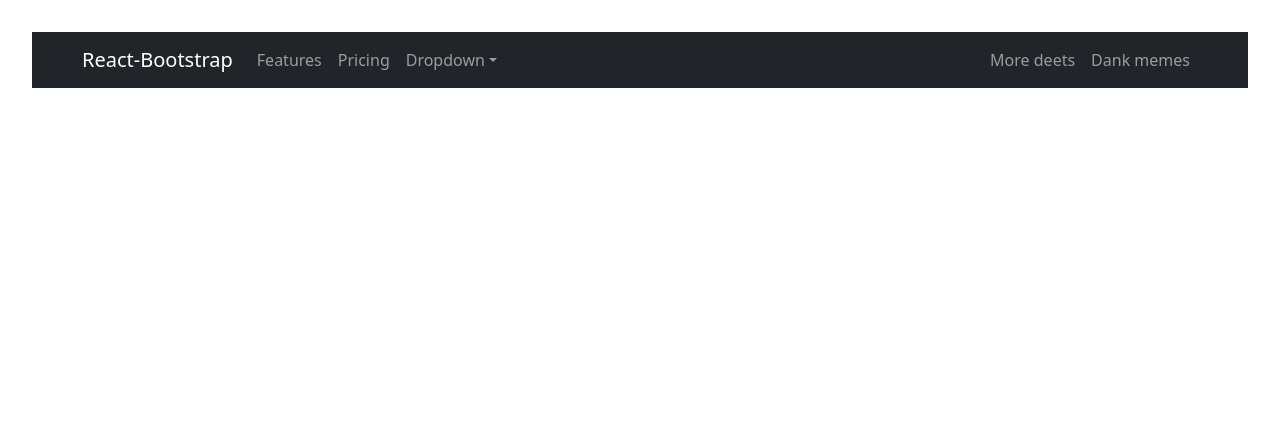
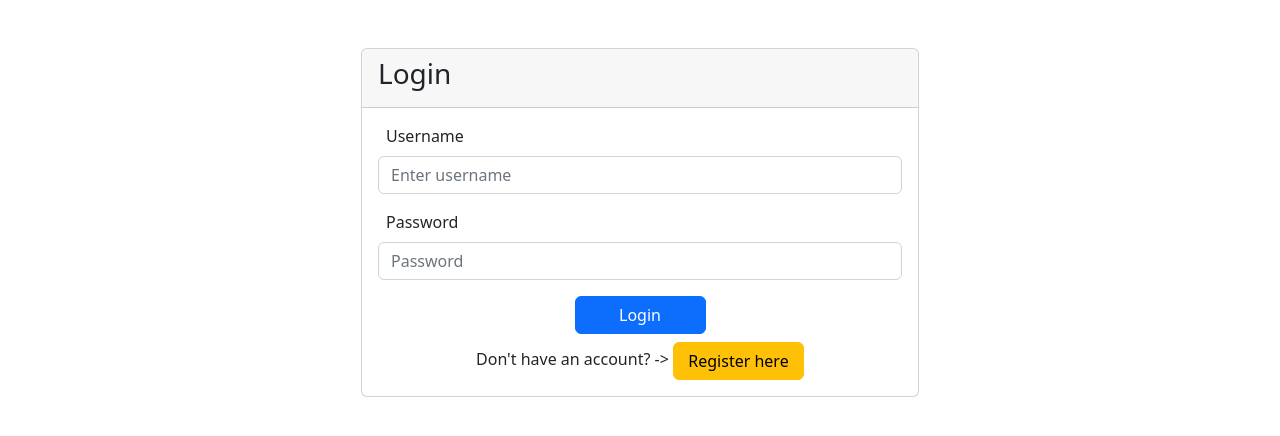
Before and after one commit to Pavlik9966/SemP_NNPIA_JP_FE, a React (Vite) app: page / in a window 1280 px wide. Shown: the top 436 px of the page. Built offline with nearby package versions, Linux system fonts and the light colour scheme.

Commit message:
#1 - login and registration forms added WIP

```diff
--- a/package.json
+++ b/package.json
@@ -9,10 +9,12 @@
     "preview": "vite preview"
   },
   "dependencies": {
+    "axios": "^1.3.5",
     "bootstrap": "^5.2.3",
     "react": "^18.2.0",
     "react-bootstrap": "^2.7.2",
-    "react-dom": "^18.2.0"
+    "react-dom": "^18.2.0",
+    "react-router-dom": "^6.10.0"
   },
   "devDependencies": {
     "@types/react": "^18.0.28",
--- a/src/App.tsx
+++ b/src/App.tsx
@@ -1,39 +1,41 @@
-import React from 'react'
-import './App.css'
-import {Container, Nav, Navbar, NavDropdown} from "react-bootstrap";
+import {BrowserRouter as Router, Route, Routes} from 'react-router-dom';
+import React, {useState} from 'react';
+import {Button, Container} from 'react-bootstrap';
+import LoginForm from './components/LoginForm';
+import RegistrationForm from './components/RegistrationForm';
+import Home from './components/Home';
 
-function App() {
+const App = () => {
+    const [token, setToken] = useState('');
+    const [showRegistration, setShowRegistration] = useState(false);
+
+    const handleLogin = (username: string, newToken: string) => setToken(newToken);
+
+    const handleLogout = () => setToken('');
+
+    const handleShowRegistration = () => setShowRegistration(true);
+
+    const handleHideRegistration = () => setShowRegistration(false);
+
     return (
-        <Navbar collapseOnSelect expand="lg" bg="dark" variant="dark">
-            <Container>
-                <Navbar.Brand href="#home">React-Bootstrap</Navbar.Brand>
-                <Navbar.Toggle aria-controls="responsive-navbar-nav"/>
-                <Navbar.Collapse id="responsive-navbar-nav">
-                    <Nav className="me-auto">
-                        <Nav.Link href="#features">Features</Nav.Link>
-                        <Nav.Link href="#pricing">Pricing</Nav.Link>
-                        <NavDropdown title="Dropdown" id="collasible-nav-dropdown">
-                            <NavDropdown.Item href="#action/3.1">Action</NavDropdown.Item>
-                            <NavDropdown.Item href="#action/3.2">
-                                Another action
-                            </NavDropdown.Item>
-                            <NavDropdown.Item href="#action/3.3">Something</NavDropdown.Item>
-                            <NavDropdown.Divider/>
-                            <NavDropdown.Item href="#action/3.4">
-                                Separated link
-                            </NavDropdown.Item>
-                        </NavDropdown>
-                    </Nav>
-                    <Nav>
-                        <Nav.Link href="#deets">More deets</Nav.Link>
-                        <Nav.Link eventKey={2} href="#memes">
-                            Dank memes
-                        </Nav.Link>
-                    </Nav>
-                </Navbar.Collapse>
+        <Router>
+            <Container className="d-flex justify-content-center">
+                {token ? (
+                    <div>
+                        <p>You are logged in!</p>
+                        <Button variant="primary" onClick={handleLogout}>Logout</Button>
+                    </div>
+                ) : showRegistration ? (
+                    <RegistrationForm onRegister={handleLogin} onCancel={handleHideRegistration}/>
+                ) : (
+                    <LoginForm onLogin={handleLogin} onShowRegistration={handleShowRegistration}/>
+                )}
+                {/*<Routes>
+                    <Route path="/" element={<Home/>}/>
+                </Routes>*/}
             </Container>
-        </Navbar>
+        </Router>
     );
-}
+};
 
 export default App;
--- /dev/null
+++ b/src/components/Home.tsx
@@ -0,0 +1,65 @@
+import React from 'react';
+import {Container, Nav, Navbar, NavDropdown, Table} from "react-bootstrap";
+
+const HomePage = () => {
+    return (
+        <div>
+            <Navbar collapseOnSelect expand="lg" bg="dark" variant="dark">
+                <Container>
+                    <Navbar.Brand href="#home">React-Bootstrap</Navbar.Brand>
+                    <Navbar.Toggle aria-controls="responsive-navbar-nav"/>
+                    <Navbar.Collapse id="responsive-navbar-nav">
+                        <Nav className="me-auto">
+                            <Nav.Link href="#features">Features</Nav.Link>
+                            <Nav.Link href="#pricing">Pricing</Nav.Link>
+                            <NavDropdown title="Dropdown" id="collasible-nav-dropdown">
+                                <NavDropdown.Item href="#action/3.1">Action</NavDropdown.Item>
+                                <NavDropdown.Item href="#action/3.2">Another action</NavDropdown.Item>
+                                <NavDropdown.Item href="#action/3.3">Something</NavDropdown.Item>
+                                <NavDropdown.Divider/>
+                                <NavDropdown.Item href="#action/3.4">Separated link</NavDropdown.Item>
+                            </NavDropdown>
+                        </Nav>
+                        <Nav>
+                            <Nav.Link href="#deets">More deets</Nav.Link>
+                            <Nav.Link eventKey={2} href="#memes">Dank memes</Nav.Link>
+                        </Nav>
+                    </Navbar.Collapse>
+                </Container>
+            </Navbar>
+            <Container className="mt-3">
+                <Table striped bordered hover>
+                    <thead>
+                    <tr>
+                        <th>#</th>
+                        <th>First Name</th>
+                        <th>Last Name</th>
+                        <th>Username</th>
+                    </tr>
+                    </thead>
+                    <tbody>
+                    <tr>
+                        <td>1</td>
+                        <td>Mark</td>
+                        <td>Otto</td>
+                        <td>@mdo</td>
+                    </tr>
+                    <tr>
+                        <td>2</td>
+                        <td>Jacob</td>
+                        <td>Thornton</td>
+                        <td>@fat</td>
+                    </tr>
+                    <tr>
+                        <td>3</td>
+                        <td colSpan={2}>Larry the Bird</td>
+                        <td>@twitter</td>
+                    </tr>
+                    </tbody>
+                </Table>
+            </Container>
+        </div>
+    );
+};
+
+export default HomePage;
--- /dev/null
+++ b/src/components/LoginForm.tsx
@@ -0,0 +1,71 @@
+import React, {useState} from 'react';
+import {Button, Form} from 'react-bootstrap';
+import axios from 'axios';
+
+interface LoginFormProps {
+    onLogin: (username: string, token: string) => void;
+    onShowRegistration: () => void;
+}
+
+const LoginForm: React.FC<LoginFormProps> = ({onLogin, onShowRegistration}) => {
+    const [username, setUsername] = useState('');
+    const [password, setPassword] = useState('');
+    const [isLoading, setIsLoading] = useState(false);
+    const [error, setError] = useState('');
+
+    const handleSubmit = async (event: React.FormEvent<HTMLFormElement>) => {
+        event.preventDefault();
+        setIsLoading(true);
+        setError('');
+        try {
+            const response = await axios.post('/api/v1/auth/login', {username, password});
+            onLogin(username, response.data.token);
+        } catch (error: any) {
+            setError(error.message);
+        }
+        setIsLoading(false);
+    };
+
+    return (
+        <div className="card mt-5" style={{width: '50%'}}>
+            <div className="card-header">
+                <h3 className="card-title">Login</h3>
+            </div>
+            <div className="card-body">
+                <Form onSubmit={handleSubmit}>
+                    <Form.Group className="mb-3" controlId="username">
+                        <Form.Label className="ms-2">Username</Form.Label>
+                        <Form.Control
+                            type="text"
+                            placeholder="Enter username"
+                            value={username}
+                            onChange={(event) => setUsername(event.target.value)}
+                        />
+                    </Form.Group>
+                    <Form.Group className="mb-3" controlId="password">
+                        <Form.Label className="ms-2">Password</Form.Label>
+                        <Form.Control
+                            type="password"
+                            placeholder="Password"
+                            value={password}
+                            onChange={(event) => setPassword(event.target.value)}
+                        />
+                    </Form.Group>
+                    {error && <div className="alert alert-danger">{error}</div>}
+                    <div className="text-center">
+                        <Button variant="primary" type="submit" className="" style={{width: '25%'}}
+                                disabled={isLoading}>{isLoading ? 'Loading...' : 'Login'}</Button>
+                    </div>
+                    <div className="mt-2 text-center">
+                        Don't have an account?{' -> '}
+                        <Button className="text-nowrap" variant="warning" style={{
+                            width: '25%', textOverflow: 'ellipsis', overflow: 'hidden'
+                        }} onClick={onShowRegistration}>Register here</Button>
+                    </div>
+                </Form>
+            </div>
+        </div>
+    );
+};
+
+export default LoginForm;
--- /dev/null
+++ b/src/components/RegistrationForm.tsx
@@ -0,0 +1,84 @@
+import React, {useState} from 'react';
+import {Button, Form} from 'react-bootstrap';
+import axios from "axios";
+
+interface RegistrationFormProps {
+    onRegister: (username: string, token: string) => void;
+    onCancel: () => void;
+}
+
+const RegistrationForm: React.FC<RegistrationFormProps> = ({onRegister, onCancel,}) => {
+    const [username, setUsername] = useState('');
+    const [password, setPassword] = useState('');
+    const [confirmPassword, setConfirmPassword] = useState('');
+    const [isLoading, setIsLoading] = useState(false);
+    const [error, setError] = useState('');
+
+    const handleSubmit = async (event: React.FormEvent<HTMLFormElement>) => {
+        event.preventDefault();
+        if (password !== confirmPassword) {
+            setError('Passwords do not match.');
+            return;
+        }
+        setIsLoading(true);
+        setError('');
+        try {
+            const response = await axios.post('/api/v1/auth/register', {
+                username,
+                password,
+                creationDate: new Date().toISOString()
+            });
+            onRegister(username, response.data.token);
+        } catch (error: any) {
+            setError(error.message);
+        }
+        setIsLoading(false);
+    };
+
+    return (
+        <div className="card mt-5" style={{width: '50%'}}>
+            <div className="card-header">
+                <h3 className="card-title">Register</h3>
+            </div>
+            <div className="card-body">
+                <Form onSubmit={handleSubmit}>
+                    <Form.Group className="mb-3" controlId="username">
+                        <Form.Label className="ms-2">Username</Form.Label>
+                        <Form.Control
+                            type="text"
+                            placeholder="Enter username"
+                            value={username}
+                            onChange={(event) => setUsername(event.target.value)}
+                        />
+                    </Form.Group>
+                    <Form.Group className="mb-3" controlId="password">
+                        <Form.Label className="ms-2">Password</Form.Label>
+                        <Form.Control
+                            type="password"
+                            placeholder="Password"
+                            value={password}
+                            onChange={(event) => setPassword(event.target.value)}
+                        />
+                    </Form.Group>
+                    <Form.Group className="mb-3" controlId="confirmPassword">
+                        <Form.Label className="ms-2">Confirm Password</Form.Label>
+                        <Form.Control
+                            type="password"
+                            placeholder="Confirm Password"
+                            value={confirmPassword}
+                            onChange={(event) => setConfirmPassword(event.target.value)}
+                        />
+                    </Form.Group>
+                    {error && <div className="alert alert-danger">{error}</div>}
+                    <div className="text-center">
+                        <Button className="me-2" variant="primary" type="submit" style={{width: '25%'}}
+                                disabled={isLoading}>{isLoading ? 'Loading...' : 'Register'}</Button>
+                        <Button variant="warning" style={{width: '25%'}} onClick={onCancel}>Cancel</Button>
+                    </div>
+                </Form>
+            </div>
+        </div>
+    );
+};
+
+export default RegistrationForm;
```
Also changed, not shown: 1 other file (tests, documents, lock files or other folders).
